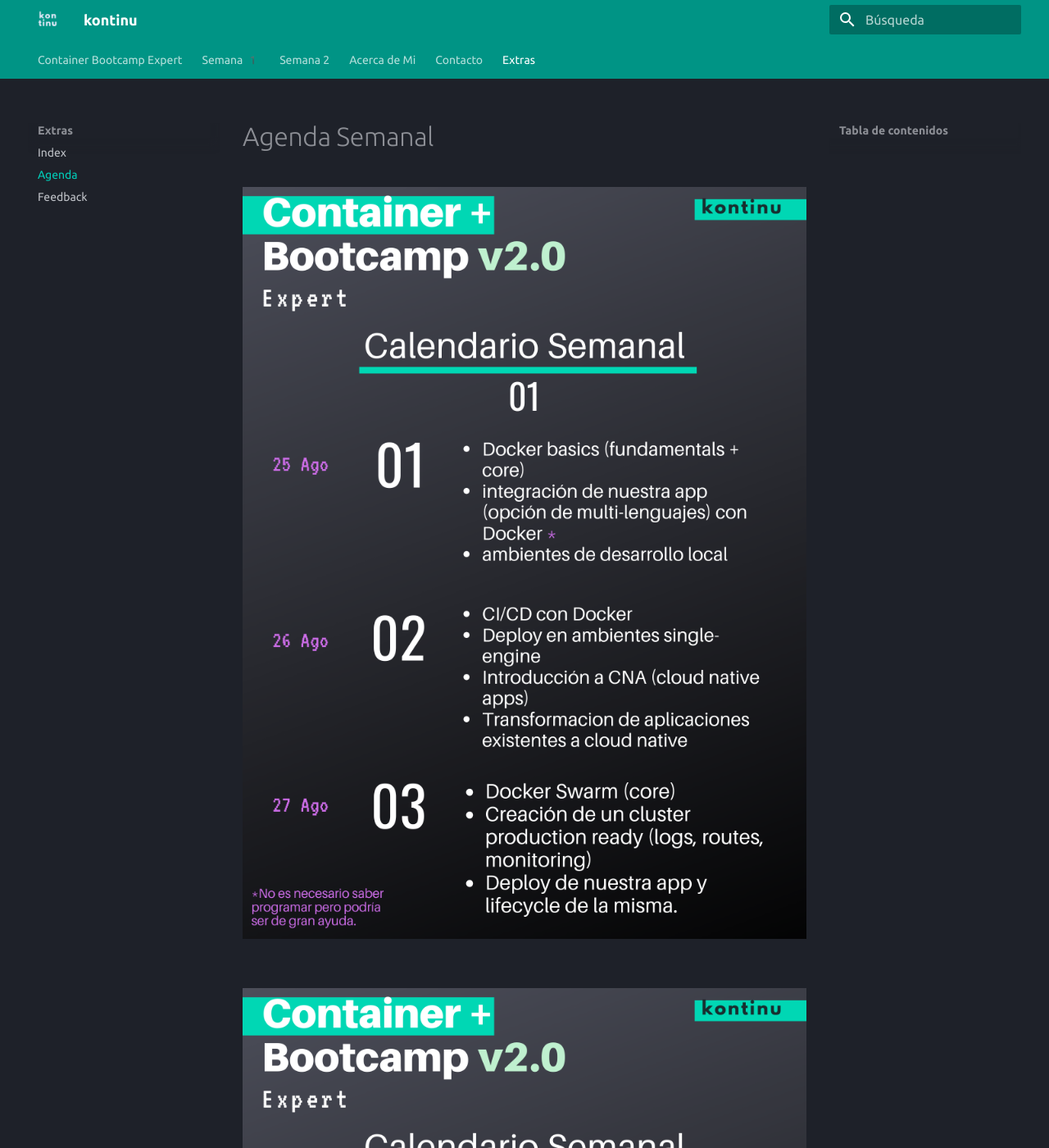
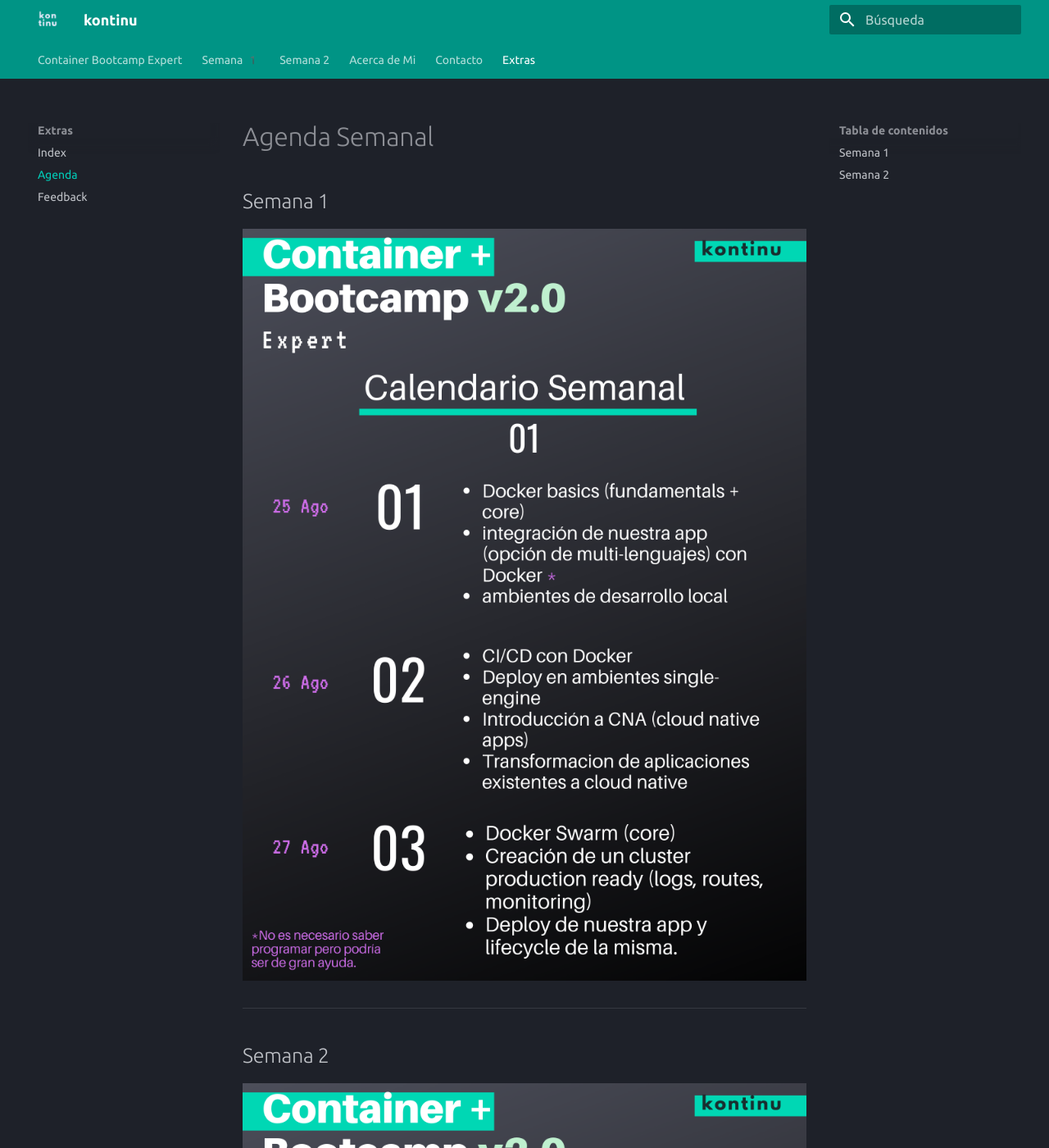
Before and after one commit to kontinu/container-expert-mkdocs, an MkDocs documentation site: the page built from docs/extras/agenda.md, in a window 1280 px wide and 1400 px high. Shown: the whole window at 82% size. Built offline with MkDocs 1.6.1 and Material for MkDocs 9.7.7, drawn with Linux system fonts in a browser that asks for light colours.

Commit message:
auto deploy

```diff
--- a/docs/extras/agenda.md
+++ b/docs/extras/agenda.md
@@ -1,5 +1,10 @@
 # Agenda Semanal
+## Semana 1
 
 ![1](/assets/images/calendar/1.png)
+
 ---
+
+## Semana 2
+
 ![2](/assets/images/calendar/2.png)
```
